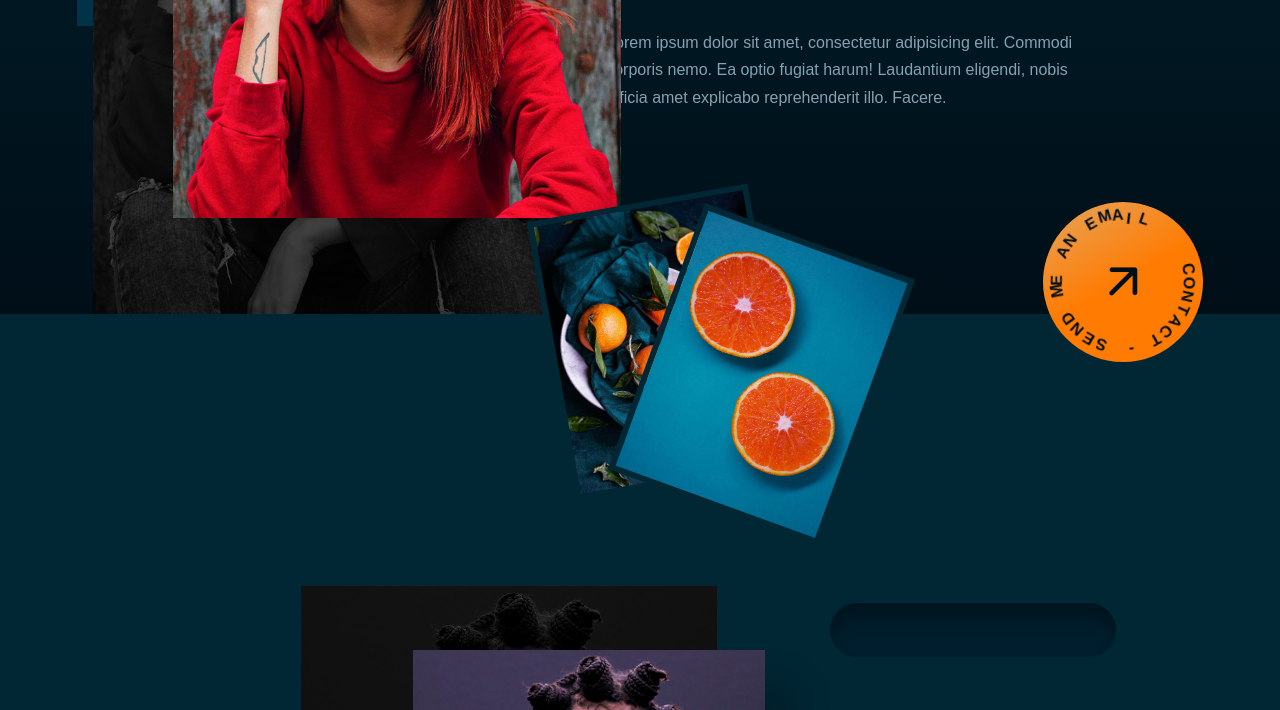
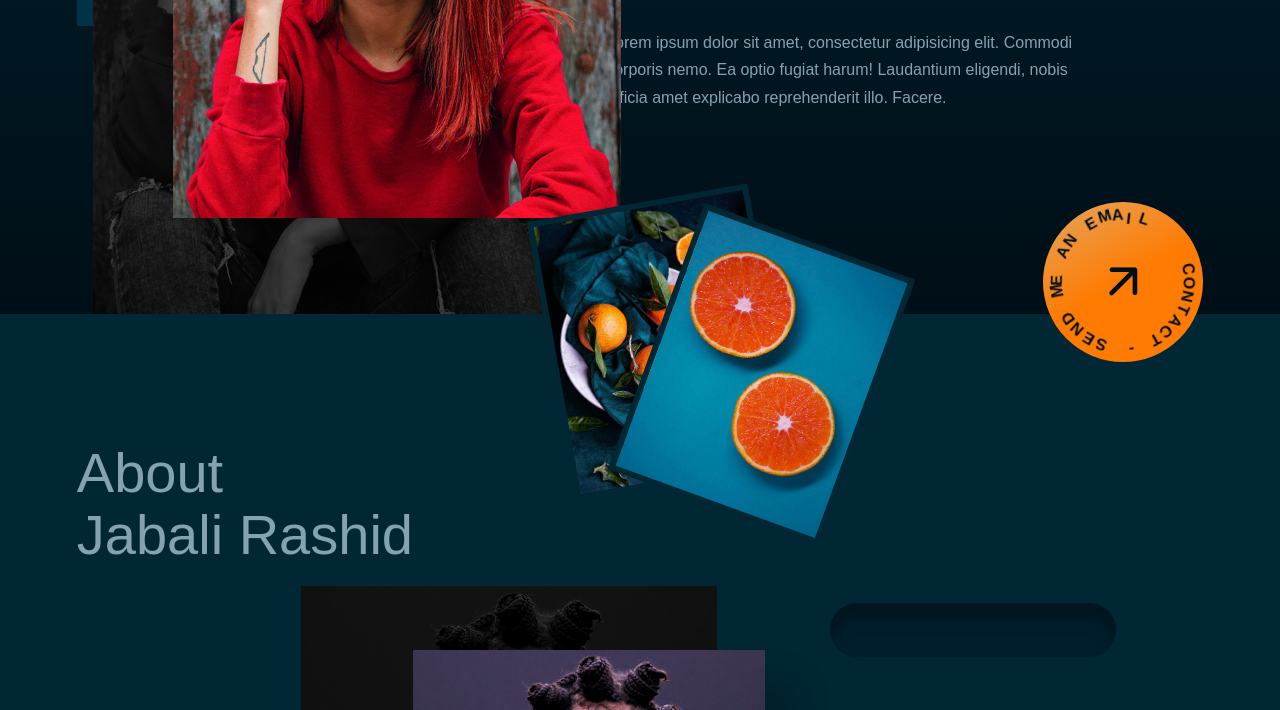
Before and after one commit to Vysint/Day8-Photography-Portfolio-Website, a plain HTML site: page index.html in a window 1280 px wide. Shown: the part 486-1196 px from the top of the page. Drawn offline with nearby package versions, Linux system fonts and the light colour scheme.

Commit message:
Added Correction to CSS

```diff
--- a/CSS/styles.css
+++ b/CSS/styles.css
@@ -294,7 +294,7 @@ header {
 }
 .about__title {
   position: absolute;
-  top: 7rem;
+  top: -10rem;
   z-index: 1;
 }
 .about__btn {
```
